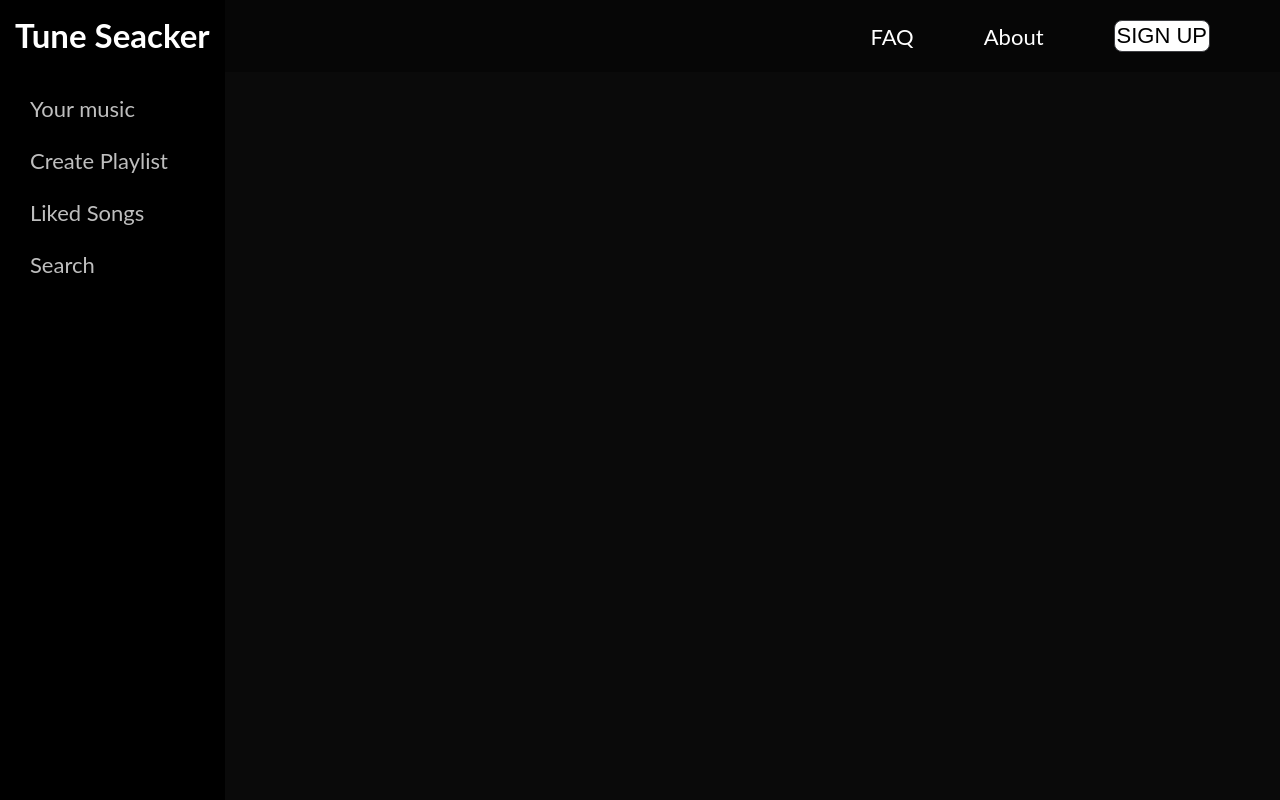
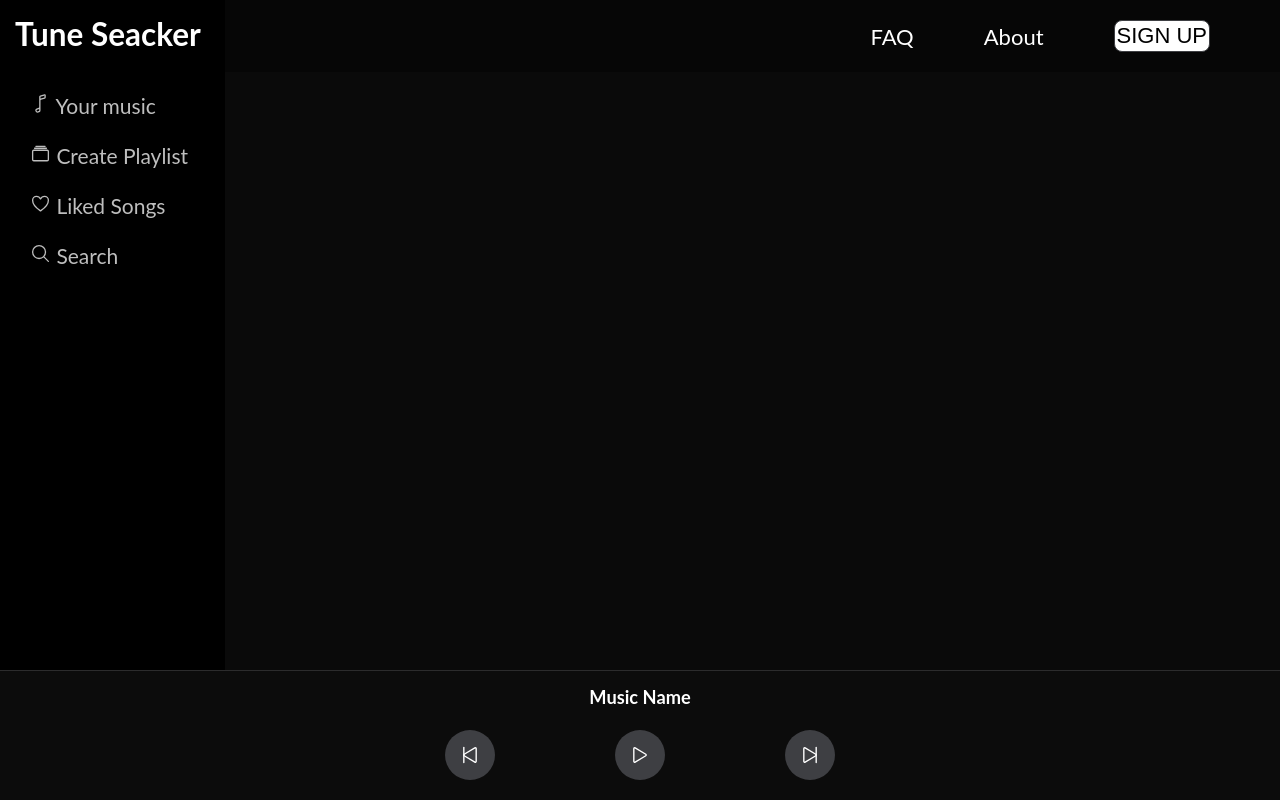
Before and after one commit to petrovion/Tune-Seacker, a plain HTML site: page index.html in a window 1280 px wide. Drawn offline with nearby package versions, Linux system fonts and the light colour scheme.

Commit message:
music player

```diff
--- a/index.html
+++ b/index.html
@@ -6,6 +6,7 @@
     <meta name="viewport" content="width=device-width, initial-scale=1.0" />
     <link rel="stylesheet" href="style.css" />
     <title>Tune Seacker</title>
+    <link rel="icon" type="image/x-icon" href="/img/Susremaster.webp" />
   </head>
   <body>
     <header>
@@ -22,26 +23,114 @@
         </ul>
       </nav>
     </header>
+
     <aside>
-      <div class="title">
-        <a href="index.html">
-          <h2>Tune Seacker</h2>
-        </a>
-      </div>
+      <a href="index.html">
+        <h2>Tune Seacker</h2>
+      </a>
       <ul class="nav-side">
         <li>
-          <a href="#"> Your music </a>
+          <a href="#"
+            ><ion-icon name="musical-note-outline"></ion-icon> Your music
+          </a>
         </li>
         <li>
-          <a href="#"> Create Playlist</a>
+          <a href="#"
+            ><ion-icon name="albums-outline"></ion-icon> Create Playlist</a
+          >
         </li>
         <li>
-          <a href="#"> Liked Songs</a>
+          <a href="#"><ion-icon name="heart-outline"></ion-icon> Liked Songs</a>
         </li>
         <li>
-          <a href="#"> Search</a>
+          <a href="#"><ion-icon name="search-outline"></ion-icon> Search</a>
         </li>
       </ul>
     </aside>
+
+    <main></main>
+
+    <footer>
+      <div class="music">
+        <h5 class="title">Music Name</h5>
+        <audio src=""></audio>
+        <div class="btns">
+          <span class="prev"
+            ><ion-icon name="play-skip-back-outline"></ion-icon
+          ></span>
+          <span class="playPause"
+            ><ion-icon name="play-outline"></ion-icon
+          ></span>
+          <span class="next"
+            ><ion-icon name="play-skip-forward-outline"></ion-icon
+          ></span>
+        </div>
+      </div>
+    </footer>
+
+    <script
+      type="module"
+      src="https://unpkg.com/ionicons@5.5.2/dist/ionicons/ionicons.esm.js"
+    ></script>
+    <script
+      nomodule
+      src="https://unpkg.com/ionicons@5.5.2/dist/ionicons/ionicons.js"
+    ></script>
+
+    <!-- <script>
+      const title = document.querySelector(".title");
+      const prev = document.querySelector(".prev");
+      const playPause = document.querySelector(".playPause");
+      const next = document.querySelector(".next");
+      const audio = document.querySelector(".audio");
+
+      const songList = [
+        {
+          path: "Numb_Linkin_Park.mp3",
+          songName: "Numb - Linkin Park",
+        },
+        {
+          path: "Nirvana_The_Man_Who_Sold_The_World.mp3",
+          songName: "Nirvana - The Man Who Sold The World",
+        },
+        {
+          path: "Nirvana_Smells_Like_Teen_Spirit.mp3",
+          songName: "Nirvana - Smells Like Teen Spirit",
+        },
+        {
+          path: "Madvillain_All_Caps.mp3",
+          songName: "Madvillain - All Caps",
+        },
+      ];
+
+      let song_Playing = false;
+
+      function playSong() {
+        song_Playing = true;
+        audio.play();
+        playPause.classList.add("active");
+        playPause.innerHTML = '<ion-icon name="pause-outline"></ion-icon>';
+      }
+
+      function pauseSong() {
+        song_Playing = false;
+        audio.pause();
+        playPause.classList.remove("active");
+        playPause.innerHTML = '<ion-icon name="play-outline"></ion-icon>';
+      }
+
+      playPause.addEventListener("click", () =>
+        song_Playing ? pauseSong() : playSong()
+      );
+
+      function loadSong(songList) {
+        title.textContent = songList.songName;
+        audio.scr = songList.path;
+      }
+
+      let i = 0;
+
+      loadSong(songList[i]);
+    </script> -->
   </body>
 </html>
--- a/style.css
+++ b/style.css
@@ -1,8 +1,11 @@
+html {
+  font-size: 62.5%;
+}
 body {
   box-sizing: border-box;
   background-image: url("img/sitebg2.jpg");
   font-family: "Lato";
-  font-size: 22px;
+  font-size: 2.2rem;
   overflow: overlay;
 }
 * {
@@ -46,8 +49,12 @@ header {
   border: 1px solid #3e3f43;
   border-radius: 8px;
   background-color: white;
-  font-size: 22px;
+  font-size: 2.2rem;
   padding: 2px;
+  cursor: pointer;
+}
+/* main content */
+main {
 }
 /* side bar */
 aside {
@@ -55,6 +62,7 @@ aside {
   background-color: rgb(0, 0, 0);
   height: 100%;
   width: 225px;
+  font-size: 2.1rem;
 }
 aside a {
   color: rgb(190, 190, 190);
@@ -76,3 +84,41 @@ aside ul li {
   width: 20px;
   color: white;
 }
+/* audio player */
+.music {
+  border-top: 1px #2c2c2d solid;
+  position: fixed;
+  justify-content: center;
+  width: 100%;
+  bottom: 0;
+  background-color: rgb(12, 12, 12);
+}
+.title {
+  color: white;
+  text-align: center;
+  padding: 7px;
+  padding-top: 15px;
+}
+.btns {
+  position: relative;
+  display: flex;
+  justify-content: center;
+  gap: 120px;
+  padding: 15px;
+  padding-bottom: 20px;
+  color: white;
+}
+.btns span {
+  position: relative;
+  width: 50px;
+  height: 50px;
+  border-radius: 50%;
+  background: #3e3f43;
+  display: flex;
+  justify-content: center;
+  align-items: center;
+  cursor: pointer;
+}
+.btns span:active {
+  color: #3e3f43;
+}
```
Also changed, not shown: img/Susremaster.webp (added), 4 other files.
